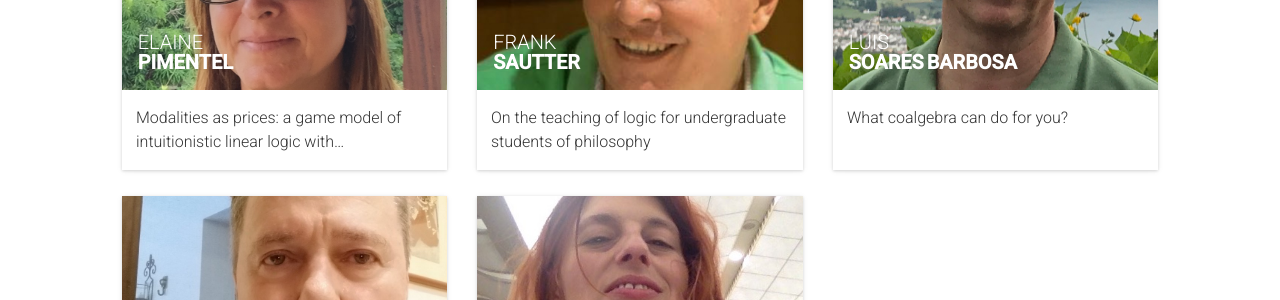
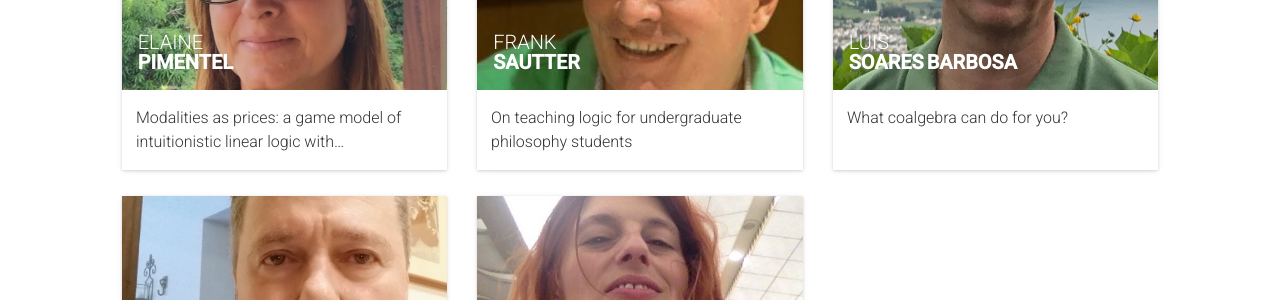
Before and after one commit to brunobruck/ebl, a Jekyll site: the page built from speakers.html, in a window 1280 px wide and 900 px high, scrolled down 673 px. Shown: the part 200-500 px from the top of the window. Built offline with Jekyll 4.4.1, drawn with Linux system fonts in a browser that asks for light colours; nearby versions of some CDN libraries.

Commit message:
new version

```diff
--- a/_data/sessions.yml
+++ b/_data/sessions.yml
@@ -28,7 +28,7 @@
   language: en
 -
   id: 005
-  title: "On the teaching of logic for undergraduate students of philosophy"
+  title: "On teaching logic for undergraduate philosophy students"
   description: ""
   subtype: presentation
   speakers: [5]
```
